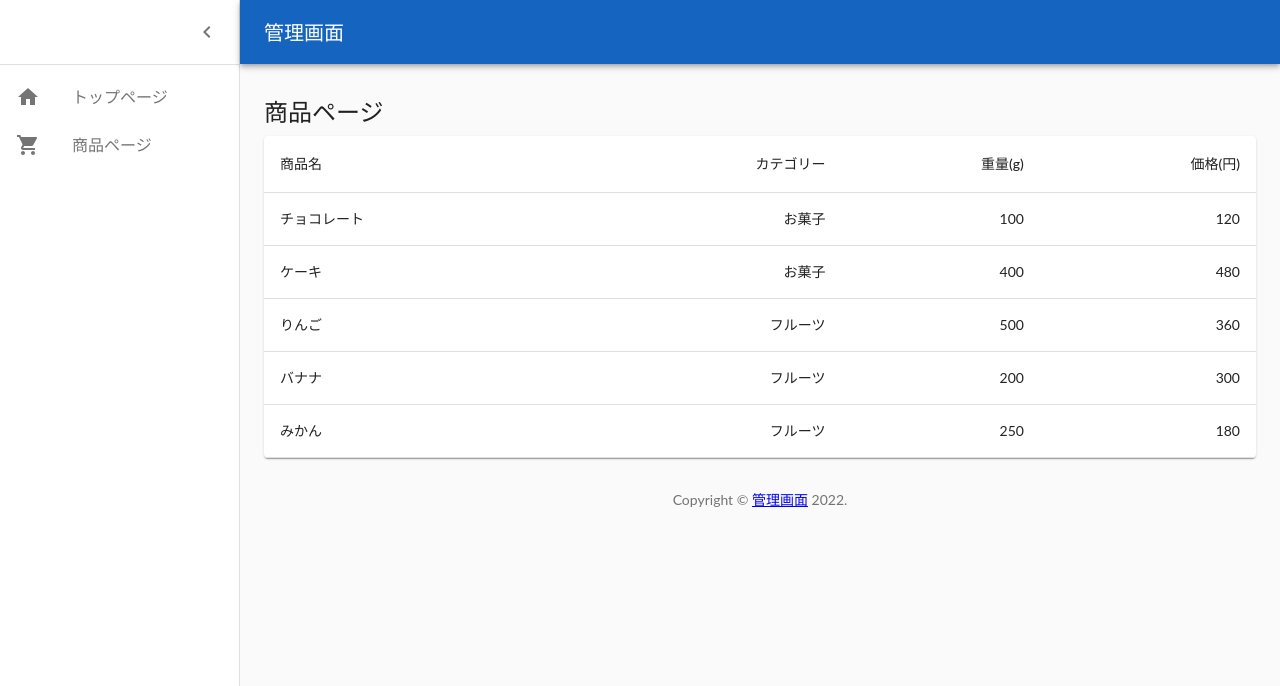
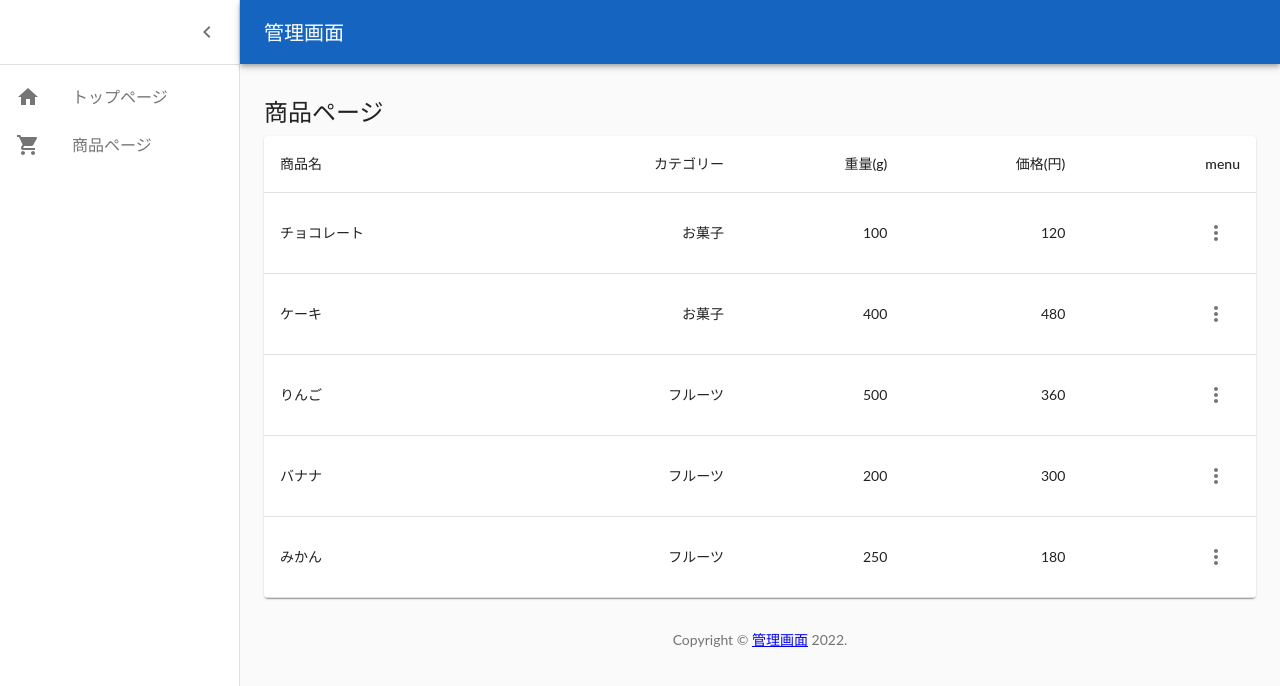
Before and after one commit to ntltss/book-management, a React (Create React App) app: page /products in a window 1280 px wide. Shown: the top 686 px of the page. Built offline with nearby package versions, Linux system fonts and the light colour scheme.

Commit message:
3点リーダーmunu追加直後

```diff
--- a/src/components/pages/ProductPage.js
+++ b/src/components/pages/ProductPage.js
@@ -8,6 +8,8 @@ import TableContainer from "@material-ui/core/TableContainer";
 import TableHead from "@material-ui/core/TableHead";
 import TableRow from "@material-ui/core/TableRow";
 import Paper from "@material-ui/core/Paper";
+import { IconButton } from "@material-ui/core";
+import MoreVertIcon from "@material-ui/icons/MoreVert";
 
 const createData = (name, category, weight, price) => {
   return { name, category, weight, price };
@@ -40,6 +42,7 @@ function ProductPage() {
               <TableCell align="right">カテゴリー</TableCell>
               <TableCell align="right">重量(g)</TableCell>
               <TableCell align="right">価格(円)</TableCell>
+              <TableCell align="right">menu</TableCell>
             </TableRow>
           </TableHead>
           <TableBody>
@@ -51,6 +54,11 @@ function ProductPage() {
                 <TableCell align="right">{row.category}</TableCell>
                 <TableCell align="right">{row.weight}</TableCell>
                 <TableCell align="right">{row.price}</TableCell>
+                <TableCell align="right">
+                  <IconButton>
+                    <MoreVertIcon />
+                  </IconButton>
+                </TableCell>
               </TableRow>
             ))}
           </TableBody>
```
